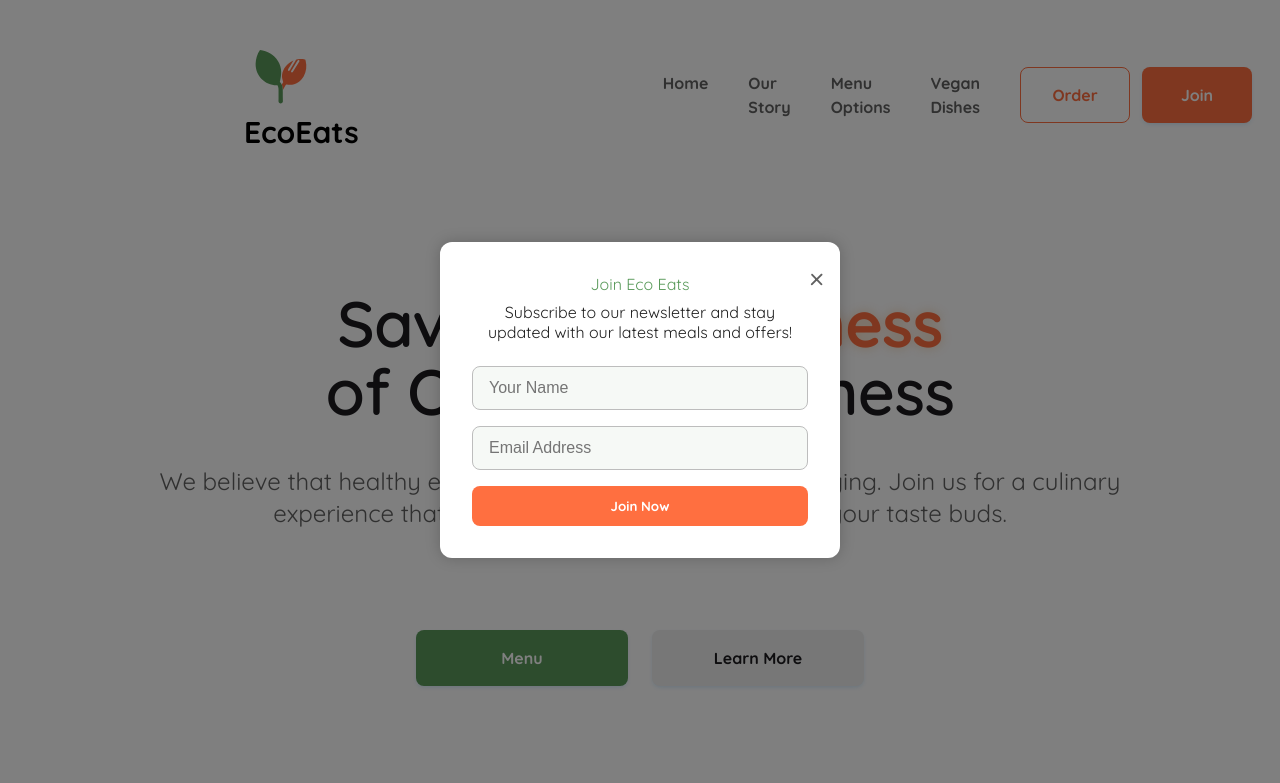
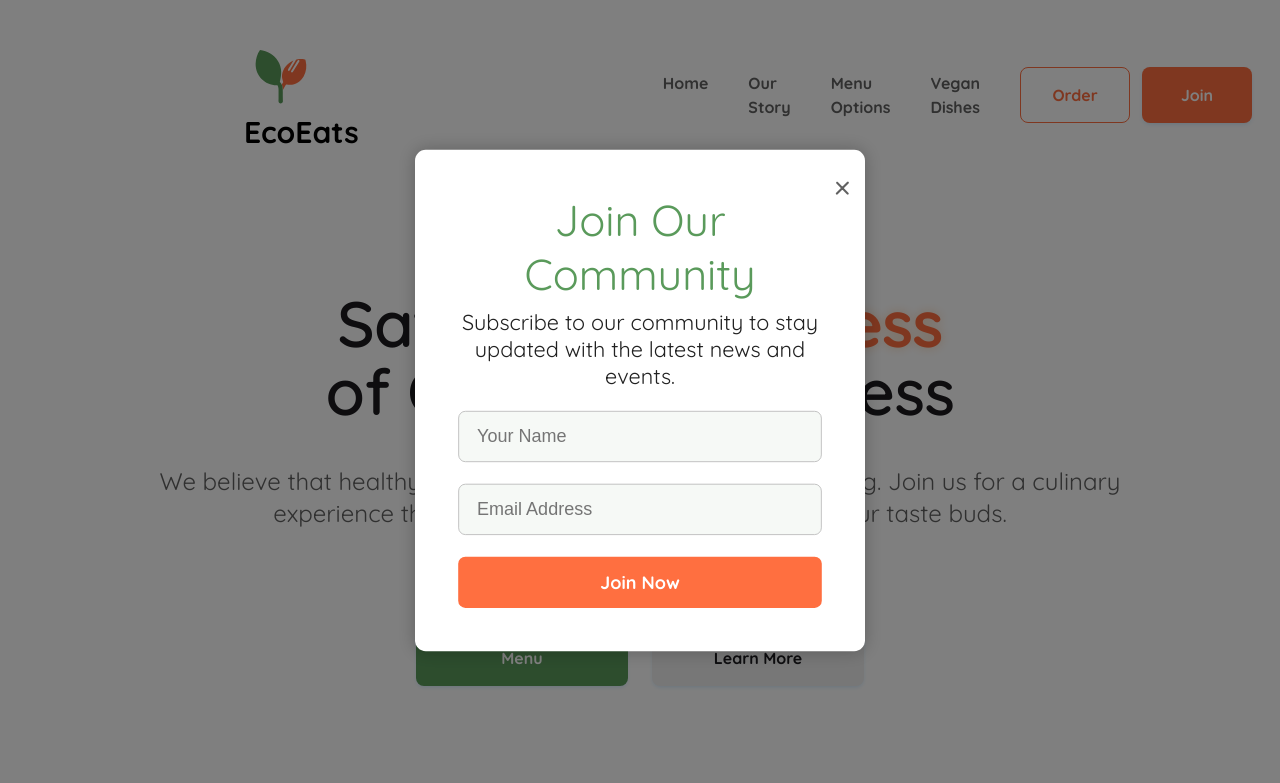
Before and after one commit to qsefxr/EcoEats, a website built with Parcel: page index.html in a window 1280 px wide. Both pictures are taken after a click on the button "Join". Shown: the top 783 px of the page. Built offline with nearby package versions, Linux system fonts and the light colour scheme.

Commit message:
added modal + alert - 100%

```diff
--- a/index.html
+++ b/index.html
@@ -852,12 +852,12 @@
       </div>
     </footer>
     <div id="joinModal" class="modal">
-      <div class="modal__content" data-aos="zoom-in">
+      <div class="modal__content">
         <span class="modal__close">&times;</span>
-        <h2 class="modal__title">Join Eco Eats</h2>
+        <h2 class="modal__title">Join Our Community</h2>
         <p class="modal__subtitle">
-          Subscribe to our newsletter and stay updated with our latest meals and
-          offers!
+          Subscribe to our community to stay updated with the latest news and
+          events.
         </p>
         <form class="modal__form">
           <input
@@ -877,6 +877,9 @@
       </div>
     </div>
 
+    <!-- Alert -->
+    <div id="funAlert">You've been added to our client list💕</div>
+
     <button id="scrollTopBtn" class="scroll-top-btn">scrl</button>
     <script src="https://unpkg.com/aos@2.3.4/dist/aos.js"></script>
     <script type="module" src="./src/script.js"></script>
--- a/src/js/modal.js
+++ b/src/js/modal.js
@@ -1,22 +1,31 @@
-// modal.js
 export function initJoinModal() {
   const joinButton = document.querySelector(".header__button--second");
   const joinModal = document.getElementById("joinModal");
-  const joinClose = joinModal.querySelector(".modal__close");
+  const joinClose = document.querySelector(".modal__close");
+  const form = joinModal.querySelector(".modal__form");
+  const alert = document.getElementById("funAlert");
 
-  if (!joinButton || !joinModal || !joinClose) return;
+  if (!joinButton || !joinModal || !joinClose || !form || !alert) return;
 
   joinButton.addEventListener("click", () => {
-    joinModal.style.display = "flex";
+    joinModal.classList.add("show");
   });
 
   joinClose.addEventListener("click", () => {
-    joinModal.style.display = "none";
+    joinModal.classList.remove("show");
   });
 
-  joinModal.addEventListener("click", (e) => {
-    if (e.target === joinModal) {
-      joinModal.style.display = "none";
-    }
+  window.addEventListener("click", (e) => {
+    if (e.target === joinModal) joinModal.classList.remove("show");
+  });
+
+  form.addEventListener("submit", (e) => {
+    e.preventDefault();
+    joinModal.classList.remove("show");
+    alert.classList.add("show");
+    setTimeout(() => {
+      alert.classList.remove("show");
+    }, 3000);
+    form.reset();
   });
 }
--- a/src/scss/components/modal.scss
+++ b/src/scss/components/modal.scss
@@ -1,5 +1,6 @@
 #joinModal {
-  display: none;
+  opacity: 0;
+  pointer-events: none;
   position: fixed;
   top: 0;
   left: 0;
@@ -9,38 +10,53 @@
   justify-content: center;
   align-items: center;
   z-index: 9999;
+  transition: all 0.3s ease;
+  display: flex;
+
+  &.show {
+    opacity: 1;
+    pointer-events: auto;
+  }
 
   .modal__content {
     background: #fff;
-    padding: 2rem;
+    padding: 3rem;
     border-radius: 12px;
     width: 90%;
-    max-width: 400px;
+    max-width: 500px;
     position: relative;
     text-align: center;
     color: #1c1b1f;
-    box-shadow: 0 0 15px rgba(0, 0, 0, 0.2);
+    box-shadow: 0 0 20px rgba(0, 0, 0, 0.25);
+    transform: scale(0.9);
+    transition: transform 0.3s ease;
 
-    h2.modal__title {
-      color: #5a9a5b;
-      margin-bottom: 0.5rem;
+    #joinModal.show & {
+      transform: scale(1);
     }
 
-    p.modal__subtitle {
+    .modal__title {
+      font-size: 3rem;
+      color: #5a9a5b;
+      margin-bottom: 1rem;
+    }
+
+    .modal__subtitle {
+      font-size: 1.5rem;
       color: #212121;
-      margin-bottom: 1.5rem;
+      margin-bottom: 2rem;
     }
 
     .modal__form {
       display: flex;
       flex-direction: column;
-      gap: 1rem;
+      gap: 1.5rem;
 
       .modal__input {
-        padding: 0.75rem 1rem;
+        padding: 1rem 1.25rem;
         border: 1px solid #bdbdbd;
         border-radius: 8px;
-        font-size: 1rem;
+        font-size: 1.25rem;
         color: #1c1b1f;
         background-color: #f6f9f6;
       }
@@ -48,11 +64,12 @@
       .modal__button {
         background-color: #ff6f40;
         color: #fff;
-        padding: 0.75rem;
+        padding: 1rem;
         border: none;
         border-radius: 8px;
         cursor: pointer;
         font-weight: bold;
+        font-size: 1.25rem;
         transition: all 0.3s;
 
         &:hover {
@@ -66,7 +83,7 @@
     position: absolute;
     top: 1rem;
     right: 1rem;
-    font-size: 2rem;
+    font-size: 2.5rem;
     color: #616161;
     cursor: pointer;
     transition: all 0.3s;
@@ -76,3 +93,24 @@
     }
   }
 }
+
+#funAlert {
+  position: fixed;
+  top: -100px;
+  right: 1rem;
+  background-color: white;
+  border: 2px solid #ff6f40;
+  color: #ff6f40;
+  padding: 1rem 1.5rem;
+  border-radius: 8px;
+  font-size: 1.25rem;
+  font-weight: bold;
+  pointer-events: none;
+  transition: all 0.5s ease;
+  z-index: 10000;
+
+  &.show {
+    top: 7rem;
+    pointer-events: auto;
+  }
+}
```
Also changed, not shown: src/css/modal.css.
